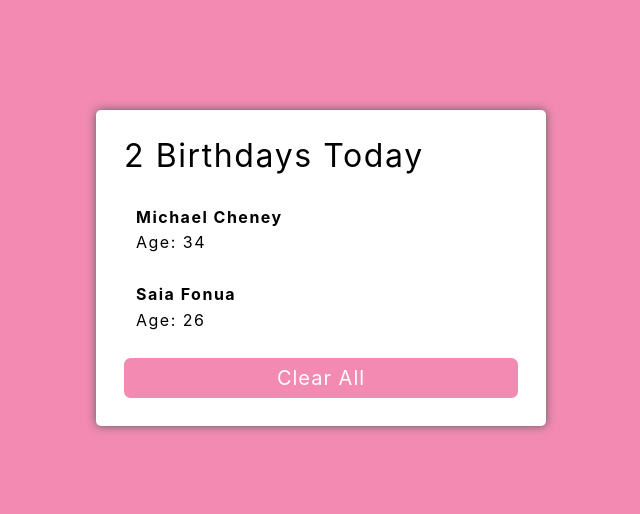
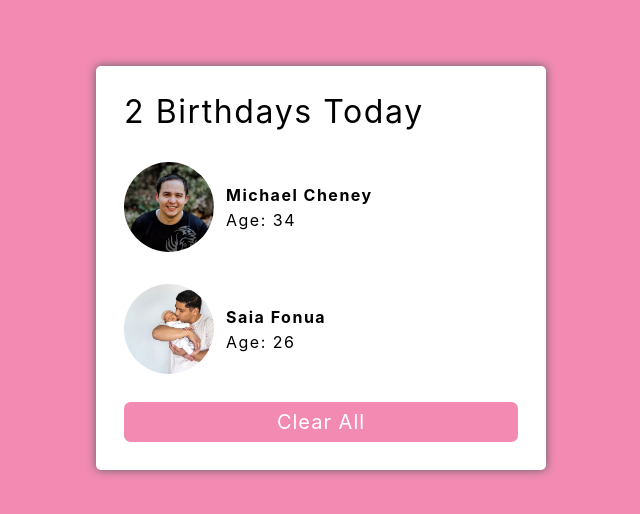
Before and after one commit to cheneym20/birthday_list_01, a Next.js app: page / in a window 1280 px wide. Shown: the part 132-646 px from the top of the page, without its empty margins (319-959 px from the left). Built offline with nearby package versions, Linux system fonts and the light colour scheme.

Commit message:
A fixed birthday list

```diff
--- a/pages/index.js
+++ b/pages/index.js
@@ -37,23 +37,24 @@ export default function Home() {
         </div>
 
         {birthday_people.map((element) => {
-          console.log(element);
           return (
             <div className={styles.birthday_list}>
               <li>
-                {/* </li>div className={`${styles.element.image_class === "michael_profile" ? "" : "saia_profile"} `}></div> */}
+                <div
+                  className={`${
+                    element.image_class === "michael_profile"
+                      ? styles.michael_profile
+                      : styles.saia_profile
+                  } `}
+                ></div>
                 <div className={styles.profile_text}>
                   <b>{element.name}</b>
                   <span>Age: {element.age}</span>
                 </div>
               </li>
-              </div>
-            )
-
+            </div>
+          );
         })}
-
-
-
 
         <div className={styles.clear_btn} onClick={handleClearAll}>
           Clear All
```
